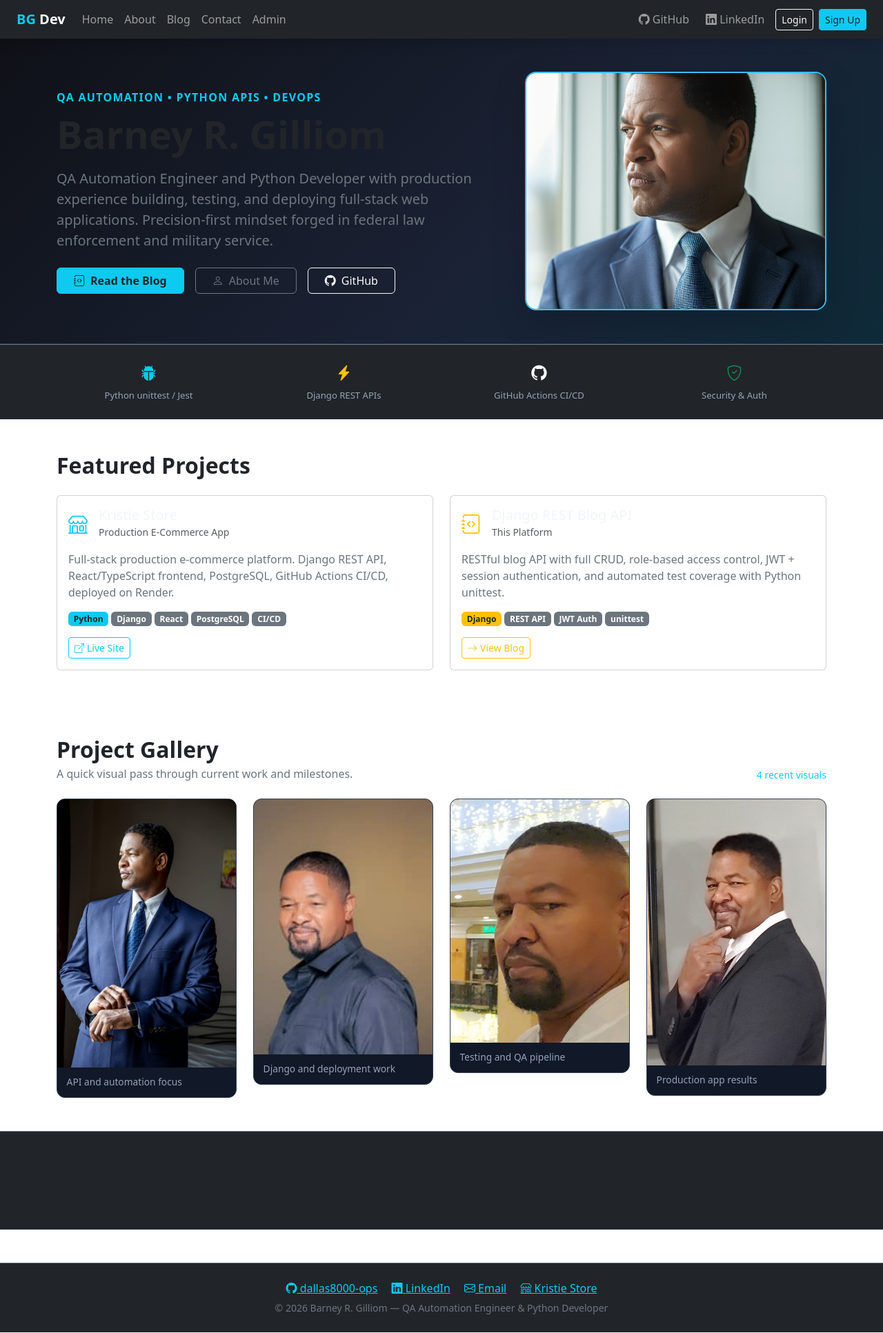
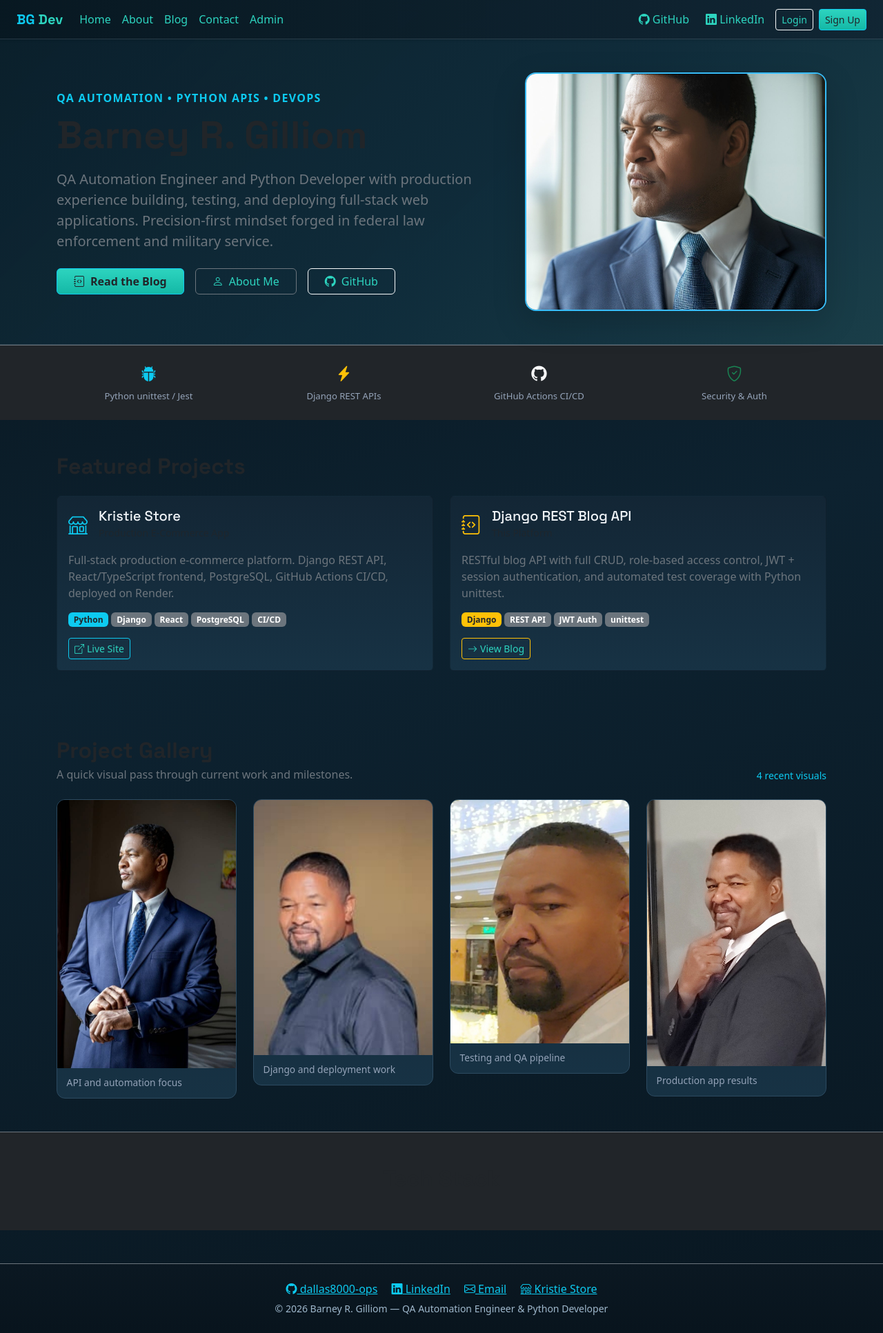
Before and after one commit to dallas8000-ops/BLOG-2, a Django app: template templates/pages/home.html in a window 1280 px wide. Shown: the whole page at 69% size. Run offline with Django 3.2, Linux system fonts and the light colour scheme; the template is opened without the code that fills it, so the values that code supplies are empty.

Commit message:
Refresh global color scheme and typography across site

```diff
--- a/static/css/style.css
+++ b/static/css/style.css
@@ -212,3 +212,138 @@ a:hover { color: #7dd3fc; }
 /* Utility */
 .letter-spacing { letter-spacing: 0.08em; }
 .min-vh-80 { min-height: 80vh !important; }
+
+/* Global Theme Refresh */
+:root {
+    --bg-0: #07131b;
+    --bg-1: #0d2230;
+    --panel: #132635;
+    --panel-soft: #173244;
+    --border: #2c4a60;
+    --text-main: #e8f1f8;
+    --text-muted: #9fb8cc;
+    --accent: #2dd4bf;
+    --accent-strong: #14b8a6;
+    --accent-warm: #f59e0b;
+}
+
+body {
+    font-family: 'IBM Plex Sans', sans-serif;
+    color: var(--text-main);
+    background:
+        radial-gradient(1200px 600px at 5% -10%, rgba(45, 212, 191, 0.12), transparent 60%),
+        radial-gradient(1000px 500px at 95% -20%, rgba(245, 158, 11, 0.1), transparent 58%),
+        linear-gradient(165deg, var(--bg-0) 0%, var(--bg-1) 45%, #091721 100%);
+}
+
+h1, h2, h3, h4, h5, h6,
+.navbar-brand {
+    font-family: 'Space Grotesk', sans-serif;
+}
+
+a,
+.text-info {
+    color: var(--accent) !important;
+}
+
+a:hover,
+.text-info:hover {
+    color: #63e6d5 !important;
+}
+
+.site-navbar {
+    background: linear-gradient(90deg, rgba(8, 24, 34, 0.96), rgba(18, 40, 54, 0.92));
+    border-bottom: 1px solid rgba(159, 184, 204, 0.2);
+    backdrop-filter: blur(8px);
+}
+
+.site-navbar .nav-link,
+.site-navbar .navbar-brand {
+    color: var(--text-main);
+}
+
+.site-navbar .nav-link:hover {
+    color: var(--accent);
+}
+
+.site-footer {
+    background: linear-gradient(180deg, #0b1822 0%, #08141d 100%);
+    color: var(--text-muted);
+    border-color: rgba(159, 184, 204, 0.2) !important;
+}
+
+.hero-section {
+    background:
+        linear-gradient(135deg, rgba(11, 32, 44, 0.96) 0%, rgba(16, 46, 61, 0.9) 55%, rgba(28, 66, 77, 0.88) 100%);
+    border-bottom: 1px solid rgba(159, 184, 204, 0.2);
+}
+
+.project-card,
+.post-card,
+.skill-block,
+.auth-card,
+.gallery-card,
+.post-detail-card,
+.post-editor-card,
+.post-delete-card {
+    background: linear-gradient(180deg, var(--panel) 0%, var(--panel-soft) 100%);
+    border-color: var(--border);
+}
+
+.project-card:hover,
+.post-card:hover,
+.gallery-card:hover {
+    border-color: var(--accent);
+    box-shadow: 0 10px 35px rgba(45, 212, 191, 0.12);
+}
+
+.form-control,
+.form-select {
+    background-color: #0f2433;
+    border-color: var(--border);
+    color: var(--text-main);
+}
+
+.form-control:focus,
+.form-select:focus {
+    border-color: var(--accent);
+    box-shadow: 0 0 0 0.2rem rgba(45, 212, 191, 0.18);
+}
+
+.btn-info {
+    background: linear-gradient(180deg, var(--accent) 0%, var(--accent-strong) 100%);
+    border-color: var(--accent-strong);
+    color: #05201f;
+    font-weight: 600;
+}
+
+.btn-info:hover {
+    background: linear-gradient(180deg, #58e6d4 0%, #20c5b4 100%);
+    border-color: #20c5b4;
+    color: #05201f;
+}
+
+.btn-outline-light,
+.btn-outline-info,
+.btn-outline-secondary {
+    border-color: rgba(232, 241, 248, 0.35);
+    color: var(--text-main);
+}
+
+.btn-outline-light:hover,
+.btn-outline-info:hover,
+.btn-outline-secondary:hover {
+    background-color: rgba(232, 241, 248, 0.12);
+    border-color: rgba(232, 241, 248, 0.45);
+    color: var(--text-main);
+}
+
+@media (max-width: 768px) {
+    .hero-section {
+        padding: 4rem 0 3rem;
+    }
+
+    .site-navbar .navbar-nav {
+        gap: 0.35rem;
+    }
+}
--- a/templates/base.html
+++ b/templates/base.html
@@ -6,12 +6,15 @@
     <title>{% block title %}Barney Gilliom | Dev Blog{% endblock %}</title>
     {% load static %}
     <link rel="icon" type="image/svg+xml" href="{% static 'images/favicon.svg' %}">
+    <link rel="preconnect" href="https://fonts.googleapis.com">
+    <link rel="preconnect" href="https://fonts.gstatic.com" crossorigin>
+    <link href="https://fonts.googleapis.com/css2?family=Space+Grotesk:wght@400;500;600;700&family=IBM+Plex+Sans:wght@400;500;600&display=swap" rel="stylesheet">
     <link rel="stylesheet" href="{% static 'css/style.css' %}">
     <link href="https://cdn.jsdelivr.net/npm/bootstrap@5.3.0/dist/css/bootstrap.min.css" rel="stylesheet">
     <link rel="stylesheet" href="https://cdn.jsdelivr.net/npm/bootstrap-icons@1.11.3/font/bootstrap-icons.min.css">
 </head>
 <body>
-    <nav class="navbar navbar-expand-lg navbar-dark bg-dark sticky-top shadow">
+    <nav class="navbar navbar-expand-lg sticky-top shadow-sm site-navbar">
         <div class="container-fluid px-4">
             <a class="navbar-brand fw-bold" href="/"><span class="text-info">BG</span> Dev</a>
             <button class="navbar-toggler" type="button" data-bs-toggle="collapse" data-bs-target="#navMenu">
@@ -39,7 +42,7 @@
                         <li class="nav-item">
                             <form action="{% url 'logout' %}" method="post">
                                 {% csrf_token %}
-                                <button type="submit" class="btn btn-sm btn-outline-secondary">Logout</button>
+                                <button type="submit" class="btn btn-sm btn-outline-light">Logout</button>
                             </form>
                         </li>
                         {% if user.is_staff %}
@@ -58,7 +61,7 @@
         {% block content %}{% endblock %}
     </main>
 
-    <footer class="bg-dark text-secondary py-4 mt-5 border-top border-secondary">
+    <footer class="site-footer py-4 mt-5 border-top border-secondary">
         <div class="container text-center">
             <p class="mb-1">
                 <a href="https://github.com/dallas8000-ops" target="_blank" class="text-info me-3"><i class="bi bi-github"></i> dallas8000-ops</a>
```
